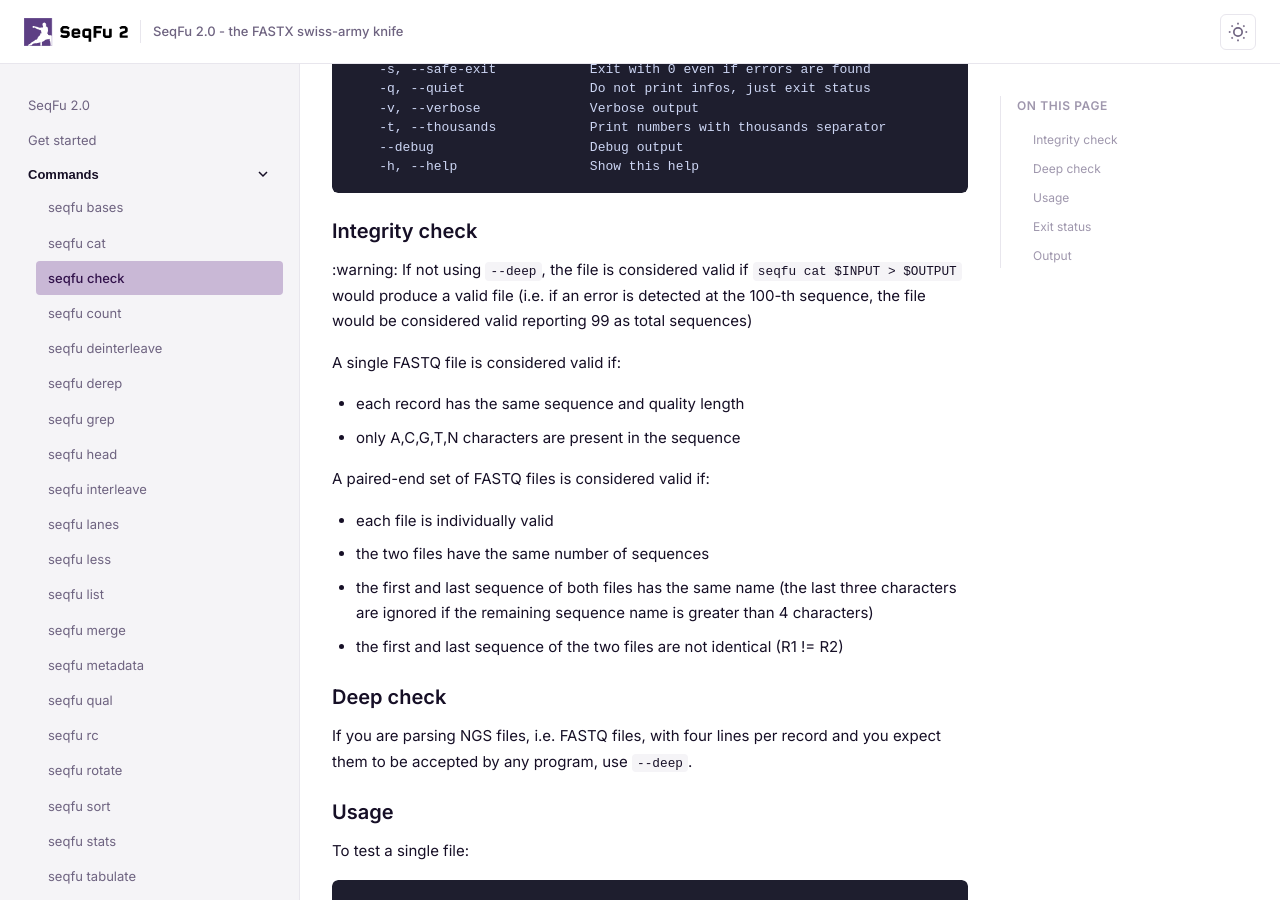
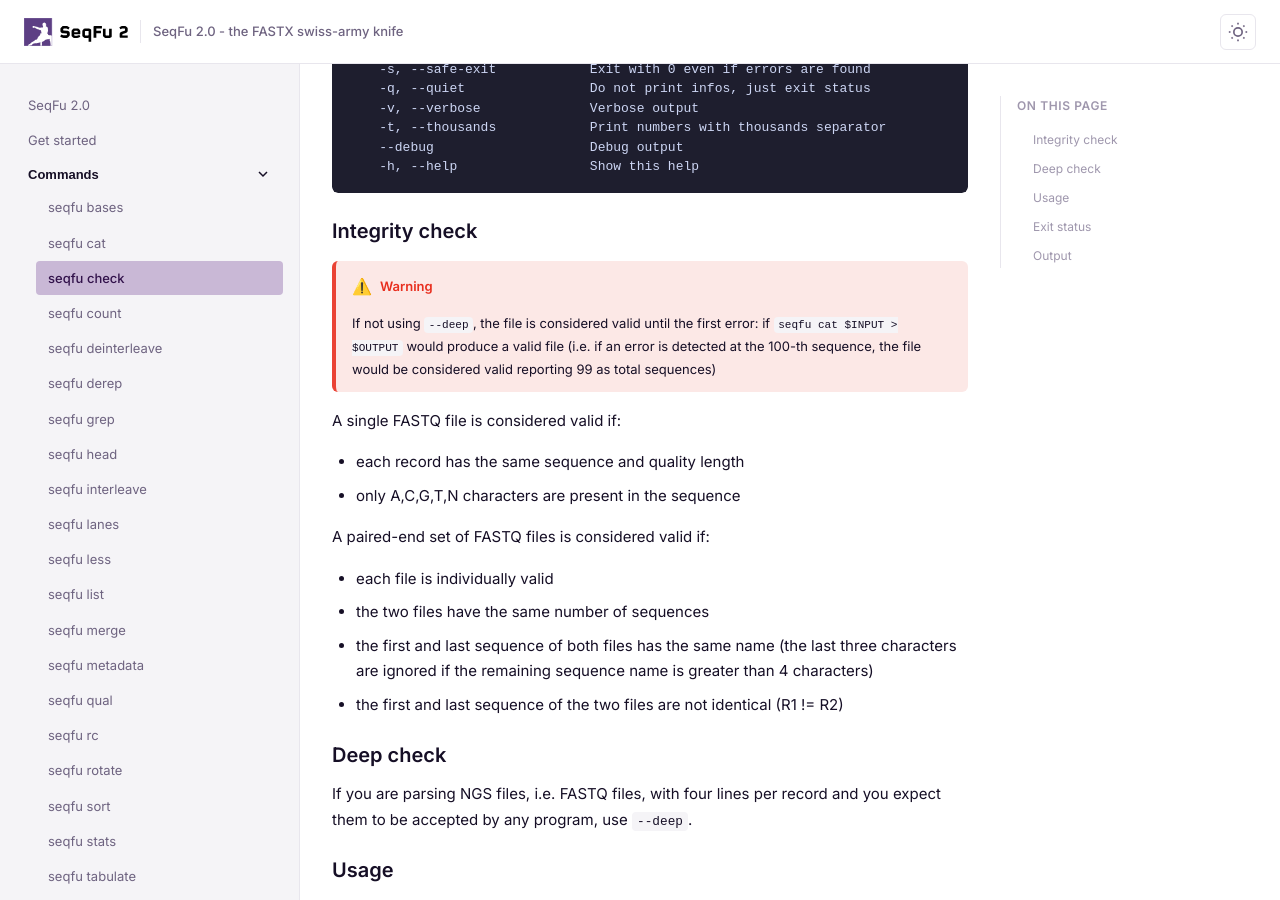
Before and after one commit to telatin/seqfu2-docs, a Jekyll site: the page built from _docs/commands/check.md, in a window 1280 px wide and 900 px high, scrolled down 592 px. Built offline with Jekyll 4.4.1, drawn with Linux system fonts in a browser that asks for light colours.

Commit message:
Source update

```diff
--- a/_docs/commands/check.md
+++ b/_docs/commands/check.md
@@ -38,8 +38,11 @@ Usage: seqfu check [options] <FQFILE> [<REV>]
 
 ### Integrity check
 
-:warning: If not using `--deep`, the file is considered valid if `seqfu cat $INPUT > $OUTPUT` would produce a valid file (i.e. if an error is detected at the 100-th sequence, the file
+:::warning
+If not using `--deep`, the file is considered valid until the first error:
+if `seqfu cat $INPUT > $OUTPUT` would produce a valid file (i.e. if an error is detected at the 100-th sequence, the file
 would be considered valid reporting 99 as total sequences)
+:::
 
 A single FASTQ file is considered valid if:
 
```
Also changed, not shown: _docs/commands/rotate.md (+3 -1 lines), _docs/commands/stats.md (+3 -1 lines), _sass/_variables.scss (+8 -8 lines).
